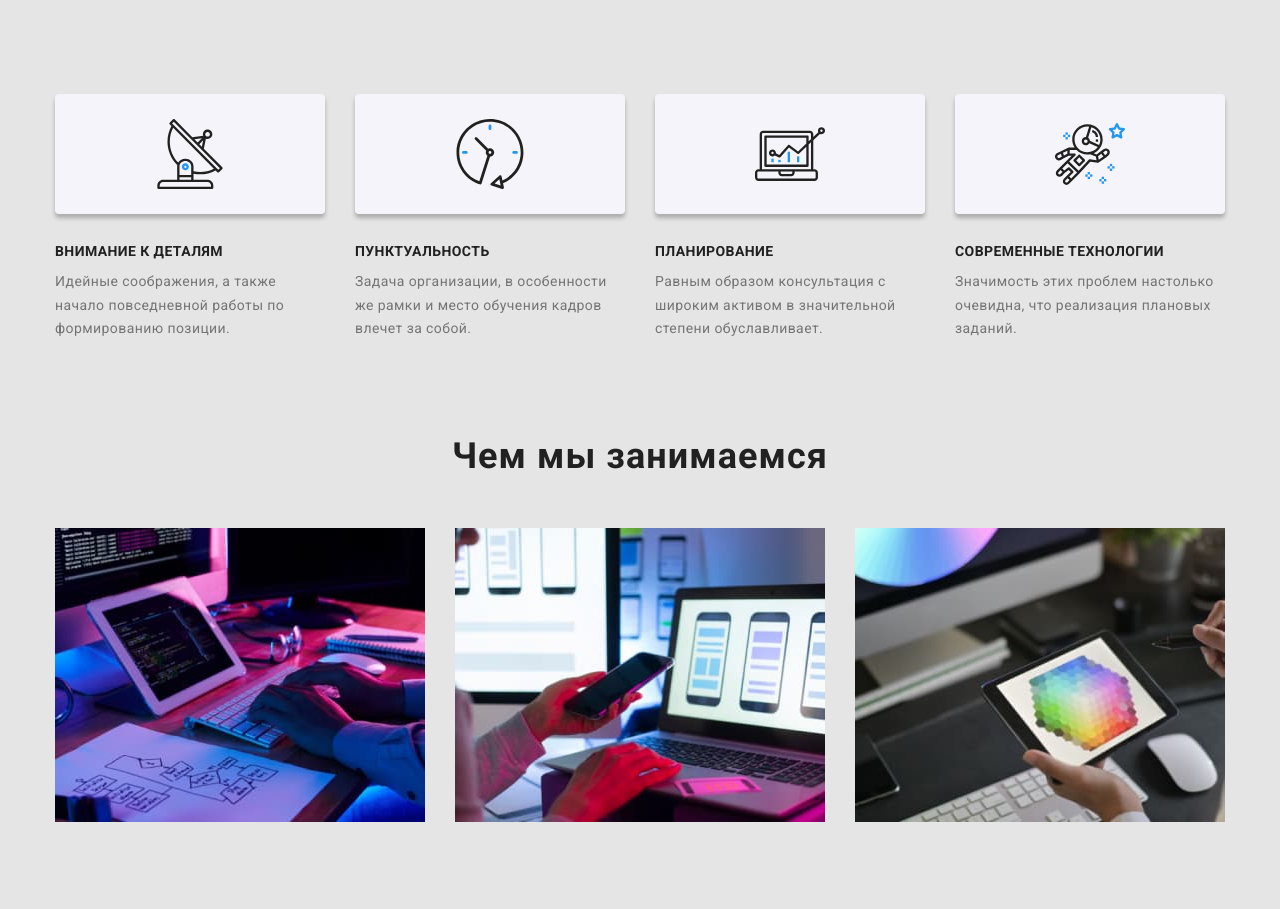
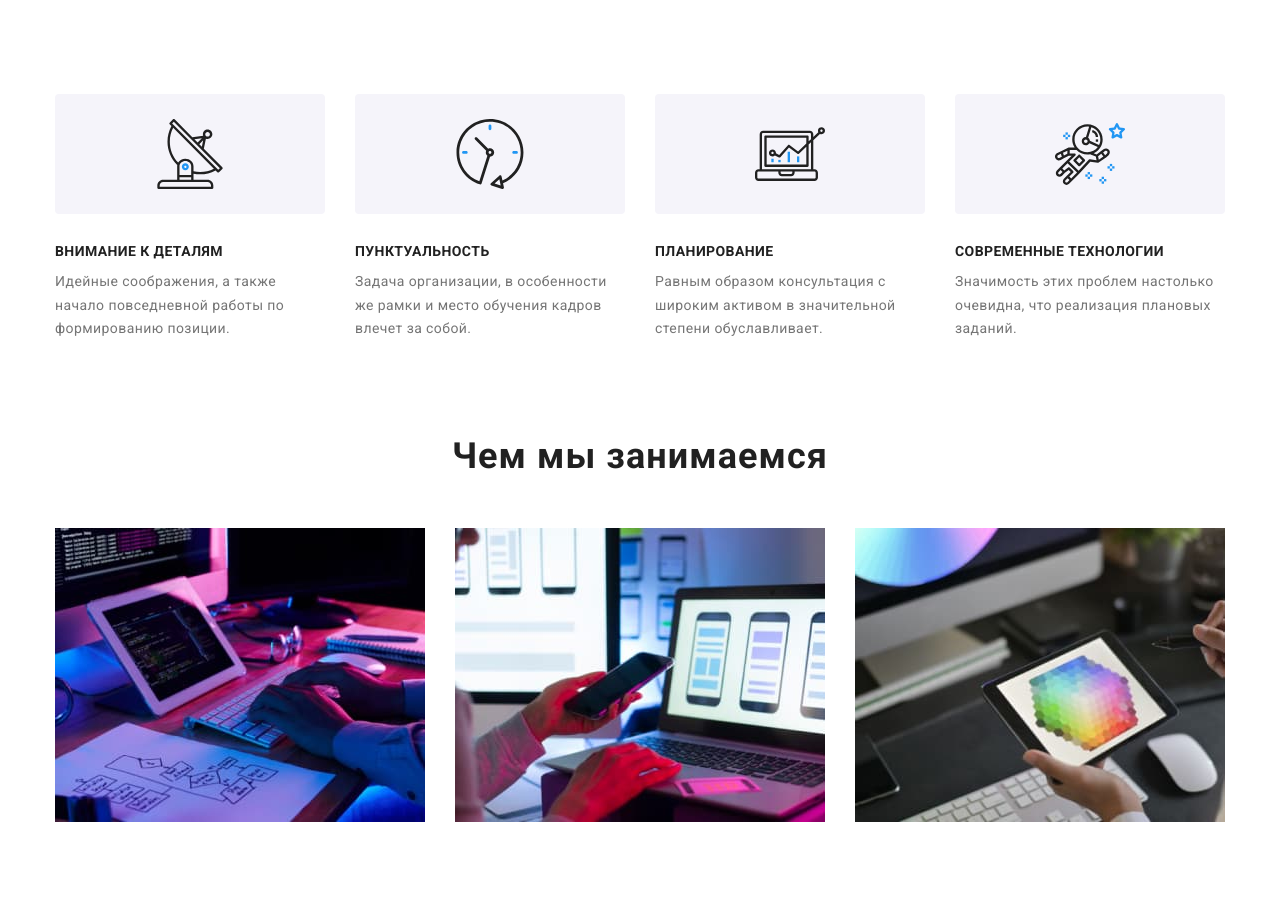
Before and after one commit to ValeriyaPodolyak/goit-markup-hw-04, a plain HTML site: page index.html in a window 1280 px wide. Shown: the part 683-1592 px from the top of the page. Drawn offline with nearby package versions, Linux system fonts and the light colour scheme.

Commit message:
updates background color fr advantages and occupation sections +. removes shadow from advantages icons

```diff
--- a/css/styles.css
+++ b/css/styles.css
@@ -187,7 +187,7 @@ cursor: pointer;
 }
 /* Advantages style */
 .advantages {
-    background-color: #E5E5E5;
+    background-color: var(--white-color);
 }
 .advantages-heading {
     color: #212121;
@@ -221,7 +221,6 @@ color: #757575;
     align-items: center;
     justify-content: center;
     background: #F5F4FA;
-box-shadow: 0px 4px 4px rgba(0, 0, 0, 0.25);
 border-radius: 4px;
 width: 270px;
 height: 120px;
@@ -229,7 +228,7 @@ margin-bottom: 30px;
 }
 /* Occupation styles */
 .occupation {
-    background-color: #E5E5E5;
+    background-color:var(--white-color);
     padding-top: 0;
 }
 .occupation-heading {
@@ -362,7 +361,6 @@ height: 92px;
 .clients-link:hover,
 .clients-link:focus {
     border-color: #2196F3;
-
 }
 .clients-icon {
     fill: #AFB1B8;
```
